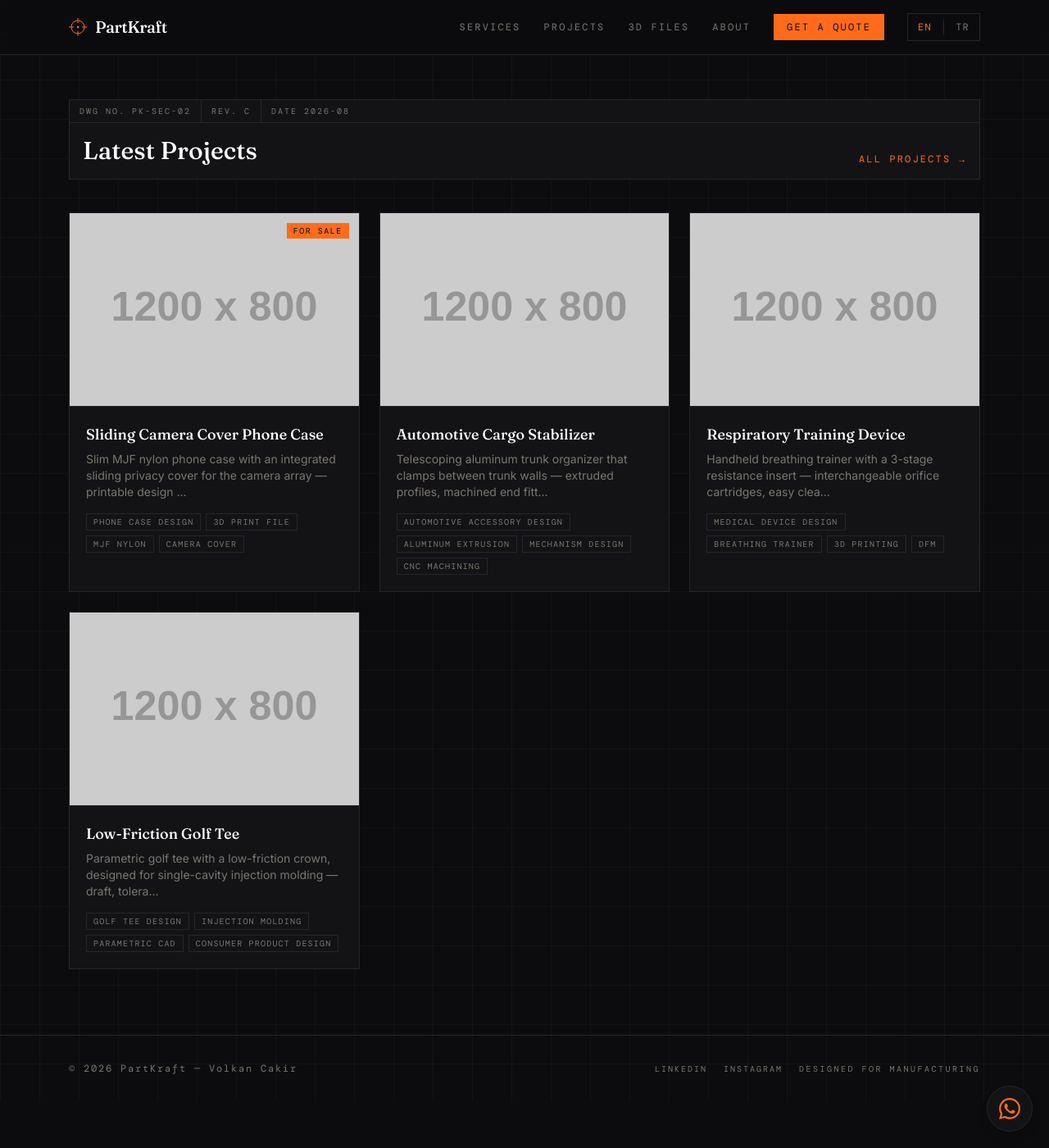
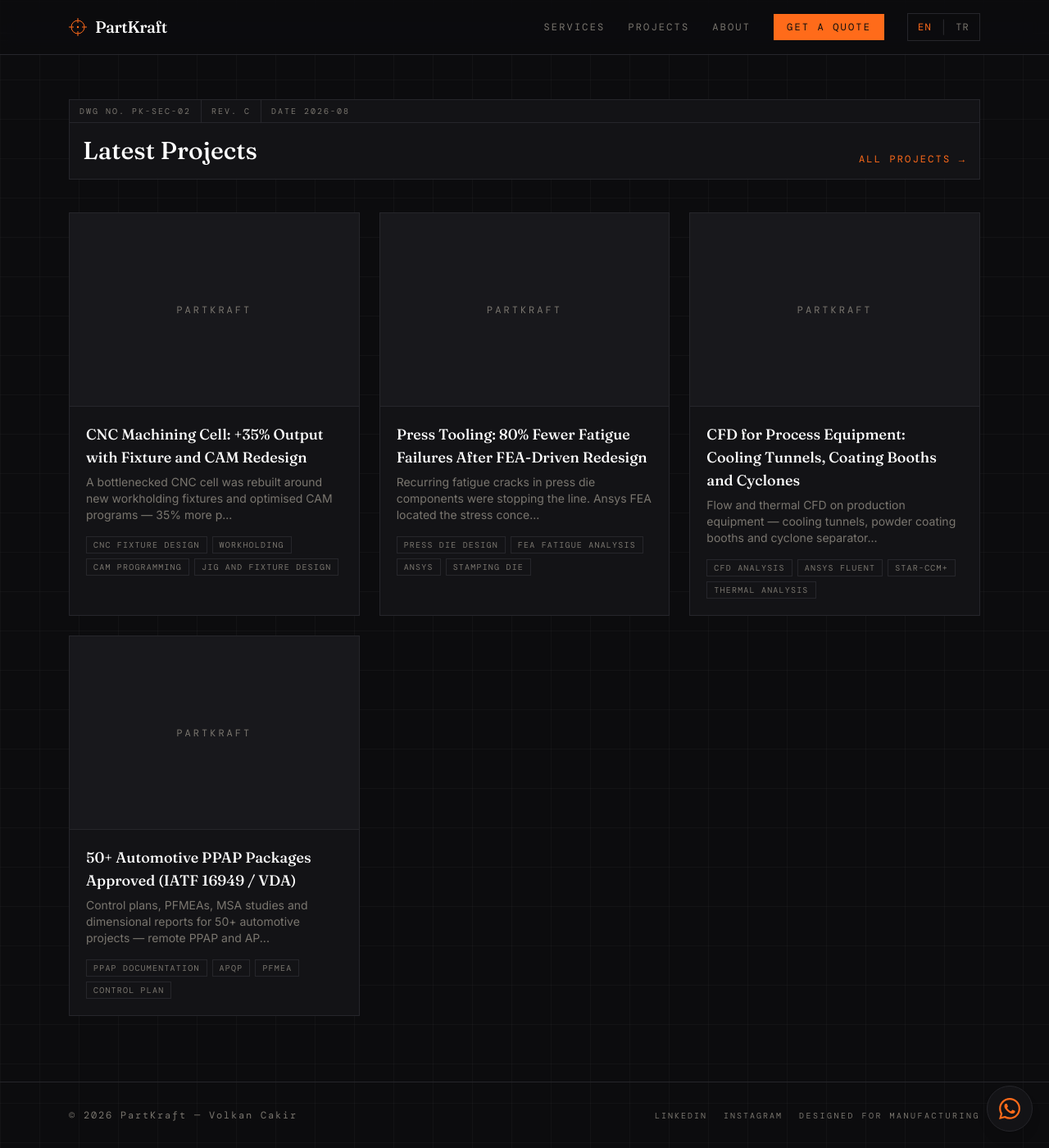
Before and after one commit to volkini/volgraf, a Jekyll site: the page built from index.html, in a window 1280 px wide and 1400 px high, scrolled down 1199 px. Shown: the whole window at 82% size. Built offline with Jekyll 4.4.1, drawn with Linux system fonts in a browser that asks for light colours; nearby versions of some CDN libraries; part of the change alters nothing that is shown.

Commit message:
Replace seed placeholder projects with four real case studies
Removes the four fictional demo projects (golf tee, respiratory device,
cargo stabilizer, phone case) that shipped as seed data and would
misrepresent the portfolio now that the site sells services.

Adds real work in problem-approach-result format: CNC fixture + CAM
(+35% output), press die FEA (-80% fatigue failures), process equipment
CFD (opens the premium simulation lane), and 50+ PPAP packages. Employer
stays anonymous per the agreed rule. Shop nav link now auto-hides while
the catalogue is empty.

Co-Authored-By: Claude Fable 5 <noreply@anthropic.com>

```diff
--- a/_layouts/default.html
+++ b/_layouts/default.html
@@ -99,7 +99,7 @@
       <div class="hidden items-center gap-7 md:flex">
         <a href="{{ '/services/' | relative_url }}" class="font-mono text-xs uppercase tracking-[0.18em] text-faint transition-colors hover:text-accent" data-i18n="nav.services">Services</a>
         <a href="{{ '/projects/' | relative_url }}" class="font-mono text-xs uppercase tracking-[0.18em] text-faint transition-colors hover:text-accent" data-i18n="nav.projects">Projects</a>
-        <a href="{{ '/shop/' | relative_url }}" class="font-mono text-xs uppercase tracking-[0.18em] text-faint transition-colors hover:text-accent" data-i18n="nav.shop">3D Files</a>
+        {% assign shop_items = site.projects | where: "category", "shop" %}{% if shop_items.size > 0 %}<a href="{{ '/shop/' | relative_url }}" class="font-mono text-xs uppercase tracking-[0.18em] text-faint transition-colors hover:text-accent" data-i18n="nav.shop">3D Files</a>{% endif %}
         <a href="{{ '/about/' | relative_url }}" class="font-mono text-xs uppercase tracking-[0.18em] text-faint transition-colors hover:text-accent" data-i18n="nav.about">About</a>
         <a href="{{ '/contact/' | relative_url }}" class="bg-accent px-4 py-2 font-mono text-xs uppercase tracking-[0.18em] text-ink transition-colors hover:bg-white" data-i18n="nav.quote">Get a Quote</a>
         <div class="flex items-center gap-1 border border-line px-1 py-1" role="group" aria-label="Language">
@@ -129,7 +129,7 @@
       <div class="flex flex-col gap-4">
         <a href="{{ '/services/' | relative_url }}" class="font-mono text-xs uppercase tracking-[0.18em] text-faint hover:text-accent" data-i18n="nav.services">Services</a>
         <a href="{{ '/projects/' | relative_url }}" class="font-mono text-xs uppercase tracking-[0.18em] text-faint hover:text-accent" data-i18n="nav.projects">Projects</a>
-        <a href="{{ '/shop/' | relative_url }}" class="font-mono text-xs uppercase tracking-[0.18em] text-faint hover:text-accent" data-i18n="nav.shop">3D Files</a>
+        {% assign shop_items_m = site.projects | where: "category", "shop" %}{% if shop_items_m.size > 0 %}<a href="{{ '/shop/' | relative_url }}" class="font-mono text-xs uppercase tracking-[0.18em] text-faint hover:text-accent" data-i18n="nav.shop">3D Files</a>{% endif %}
         <a href="{{ '/about/' | relative_url }}" class="font-mono text-xs uppercase tracking-[0.18em] text-faint hover:text-accent" data-i18n="nav.about">About</a>
         <a href="{{ '/contact/' | relative_url }}" class="font-mono text-xs uppercase tracking-[0.18em] text-accent hover:text-white" data-i18n="nav.quote">Get a Quote</a>
       </div>
--- a/_projects/automotive-cargo-stabilizer.md
+++ /dev/null
@@ -1,22 +0,0 @@
----
-title: "Automotive Cargo Stabilizer"
-description: "Telescoping aluminum trunk organizer that clamps between trunk walls — extruded profiles, machined end fittings and an over-center locking mechanism."
-summary_tr: "Bagaj duvarları arasına sıkışarak yükü sabitleyen teleskopik alüminyum sistem; ekstrüzyon profiller ve mafsallı kilit mekanizması."
-date: 2026-06-07
-image: https://placehold.co/1200x800/131316/FF6B1A?text=Cargo+Stabilizer
-category: portfolio
-tags: [automotive accessory design, aluminum extrusion, mechanism design, CNC machining, telescoping mechanism]
----
-
-A telescoping aluminum system that clamps between trunk walls to keep cargo in place — no drilling, no adhesives.
-
-## Design highlights
-
-- Custom aluminum extrusion profiles with an internal anti-rotation keyway.
-- Machined end fittings carrying the clamping loads into rubber contact pads.
-- Over-center locking mechanism: one-hand operation, holds preload without creep.
-- Sized against a survey of common trunk widths so one SKU covers most vehicles.
-
-## Outcome
-
-The design balances extrusion tooling cost against machining time, landing on a part count and process mix suited to mid-volume production.
--- /dev/null
+++ b/_projects/cfd-process-equipment.md
@@ -0,0 +1,61 @@
+---
+title: "CFD for Process Equipment: Cooling Tunnels, Coating Booths and Cyclones"
+description: "Flow and thermal CFD on production equipment — cooling tunnels, powder coating booths and cyclone separators — turning airflow guesswork into measured design decisions."
+summary_tr: "Üretim ekipmanlarında akış ve termal CFD analizleri: soğutma tünelleri, toz boya kabinleri ve siklon ayırıcılar — hava akışındaki tahmini ölçülebilir tasarım kararına çevirmek."
+date: 2026-07-05
+category: portfolio
+tags: [CFD analysis, Ansys Fluent, Star-CCM+, thermal analysis, airflow simulation, cyclone separator, powder coating booth, process equipment design]
+---
+
+<!-- GÖRSEL (Volkan onayı bekliyor): Fikirler/vaka-gorselleri/sayfa-20.png
+     (soğutma tüneli + toz boya kabini akış çizgileri — CFD vitrini için birincil)
+     veya sayfa-21.png (siklon, 3 kare). → assets/images/case-cfd.jpg -->
+
+Process equipment is where airflow assumptions get expensive. A cooling tunnel
+that is 20% short does not announce itself — it shows up months later as
+inconsistent product.
+
+## The problem
+
+Equipment like cooling tunnels, powder coating booths and cyclone separators is
+usually sized from rules of thumb and previous builds. That works until
+something changes: a new product, a higher line speed, a different footprint.
+Then the rule of thumb is silently wrong, and the only feedback is scrap.
+
+Physical trial and error on installed equipment is slow, disruptive and
+expensive.
+
+## The approach
+
+- **Flow and thermal CFD** (Ansys Fluent, Star-CCM+) on the actual geometry and
+  the actual operating conditions — not a clean-room idealisation of them.
+- **Cooling tunnels:** velocity and temperature fields through the working
+  volume, checking whether every part in the cross-section gets the same
+  treatment, not just the one in the middle.
+- **Coating booths:** airflow uniformity and capture behaviour, to see where
+  the flow separates or short-circuits.
+- **Cyclone separators:** internal flow structure and separation behaviour
+  against the target particle range.
+- **Reporting that lands:** every study ships with its assumptions, mesh and
+  convergence evidence, and a plain-language recommendation section. A contour
+  plot is not a conclusion.
+
+## The result
+
+Design decisions made before fabrication rather than after installation.
+Virtual prototyping typically removes 40–70% of physical prototype cost — and on
+installed process equipment, the saving is larger still, because the
+alternative is modifying something already bolted to the floor.
+
+## Background
+
+MSc in Marine Engineering (Istanbul Technical University) with a research
+background in hydrodynamics: CFD studies on supercavitating foils and
+propellers improved efficiency by 5–10%. That work also covered wind turbine
+aerodynamics, propeller hydrodynamics and submerged hydrofoils — the same
+solvers and the same discipline about validation, applied to industrial
+equipment.
+
+*Fixed-price analyses, licensing handled transparently — your license remotely,
+cloud per-hour seats, or open-source solvers where appropriate.*
+**[Request a quote](/contact/)** or see [all services](/services/).
--- /dev/null
+++ b/_projects/cnc-fixture-cam-throughput.md
@@ -0,0 +1,58 @@
+---
+title: "CNC Machining Cell: +35% Output with Fixture and CAM Redesign"
+description: "A bottlenecked CNC cell was rebuilt around new workholding fixtures and optimised CAM programs — 35% more parts per shift on the same machine, same operator."
+summary_tr: "Darboğaz olan CNC hücresi; yeni bağlama aparatları ve optimize CAM programlarıyla aynı tezgâh ve aynı operatörle vardiya başına %35 daha fazla parça üretir hale getirildi."
+date: 2026-07-20
+category: portfolio
+tags: [CNC fixture design, workholding, CAM programming, jig and fixture design, machining throughput, aluminium profile machining, setup reduction]
+---
+
+<!-- GÖRSEL (Volkan onayı bekliyor): Fikirler/vaka-gorselleri/sayfa-03.png —
+     çift kafalı CNC render + gerçek saha fotoğrafı. En güçlü güven görseli.
+     Onaylanınca: assets/images/case-cnc-cell.jpg olarak eklenip
+     üst front matter'a `image: /assets/images/case-cnc-cell.jpg` satırı konur. -->
+
+A double-head CNC machining cell for aluminium profiles was the bottleneck of the
+line. The machine was not the limit — the way parts were held and cut was.
+
+## The problem
+
+Throughput was capped by two things, neither of them spindle time:
+
+- **Long setups.** Every product change meant re-clamping and re-indicating the
+  workpiece by hand.
+- **Single-part clamping.** The fixture held one profile at a time, so the
+  machine idled through every load and unload.
+
+Classic symptoms of a cell designed part-by-part rather than as a system.
+
+## The approach
+
+- **Workholding redesign.** New fixtures that locate the profile positively —
+  no re-indicating between changeovers — and hold multiple parts per cycle, so
+  loading happens while the spindle is still cutting.
+- **CAM optimisation.** Toolpaths and tool changes reworked for the new
+  clamping strategy: fewer air moves, fewer tool changes, cutting parameters
+  matched to the actual rigidity of the setup.
+- **Lean method on the changeover.** Setup steps separated into internal
+  (machine stopped) and external (machine running), then everything that could
+  be moved outside the stop was moved outside.
+
+Because the fixture and the CAM program were designed together, neither had to
+compensate for the other — the usual hidden tax when tooling and programming
+are done by different people.
+
+## The result
+
+- **35% more parts per shift** — same machine, same operator, no capital spend.
+- Changeover time cut to a fraction of the original.
+- The cell has been running in serial production since 2021.
+
+## Where this applies
+
+If a machining cell is your constraint, the answer is usually not a bigger
+machine. It is workholding that locates without fuss, and a CAM program written
+by someone who knows how the part is clamped.
+
+*I design fixtures, jigs and gauges — and program the CAM for what I design.*
+**[Request a quote](/contact/)** or see [all services](/services/).
--- a/_projects/low-friction-golf-tee.md
+++ /dev/null
@@ -1,21 +0,0 @@
----
-title: "Low-Friction Golf Tee"
-description: "Parametric golf tee with a low-friction crown, designed for single-cavity injection molding — draft, tolerances and gate location resolved for production."
-summary_tr: "Düşük sürtünmeli taç geometrisine sahip, tek gözlü enjeksiyon kalıbı için tasarlanmış parametrik golf tee'si."
-date: 2026-05-10
-image: https://placehold.co/1200x800/131316/FF6B1A?text=Low-Friction+Golf+Tee
-category: portfolio
-tags: [golf tee design, injection molding, parametric CAD, consumer product design, DFM]
----
-
-A parametric consumer product designed around a low-friction crown geometry that reduces contact area with the ball at impact.
-
-## Design highlights
-
-- Fully-constrained parametric model: height and cup diameter are driving parameters, so the whole family of sizes regenerates from two inputs.
-- Crown ribs sized against the minimum wall thickness of the target resin.
-- Draft angles and tolerances resolved for a single-cavity injection mold, with the gate located to keep witness marks off the visible crown.
-
-## Outcome
-
-The design went from concept sketch to a moldable, production-ready model with a complete drawing package.
--- /dev/null
+++ b/_projects/ppap-apqp-documentation.md
@@ -0,0 +1,63 @@
+---
+title: "50+ Automotive PPAP Packages Approved (IATF 16949 / VDA)"
+description: "Control plans, PFMEAs, MSA studies and dimensional reports for 50+ automotive projects — remote PPAP and APQP documentation for suppliers who lose contracts over paperwork, not parts."
+summary_tr: "50+ otomotiv projesi için kontrol planları, PFMEA, MSA çalışmaları ve boyutsal raporlar — parçası yüzünden değil evrakı yüzünden iş kaybeden tedarikçiler için uzaktan PPAP/APQP dokümantasyonu."
+date: 2026-06-28
+category: portfolio
+tags: [PPAP documentation, APQP, PFMEA, control plan, IATF 16949, VDA, MSA study, automotive supplier, quality documentation]
+---
+
+<!-- GÖRSEL (Volkan'dan bekleniyor): kendi şablonlarından 1 kontrol planı +
+     1 PFMEA sayfası, müşteri/parça verisi KARARTILMIŞ ekran görüntüsü.
+     Yoksa sayfa-10.png'deki kalıp render'ı (otomotiv bağlamı kurar).
+     → assets/images/case-ppap.jpg -->
+
+Suppliers rarely lose an automotive contract because the part is wrong. They
+lose it because the submission package is late, incomplete, or fails the
+customer's review.
+
+## The problem
+
+PPAP and APQP are not optional for OEM-tier work, and they are not the kind of
+paperwork you can improvise near the deadline. A submission needs a control
+plan that matches the process actually running, a PFMEA that reflects real
+failure modes, measurement system analysis that holds up, and a dimensional
+report tied to the right revision of the drawing.
+
+Small and mid-size suppliers usually have the manufacturing capability but not
+a dedicated quality engineering desk. The result is a capable shop repeatedly
+blocked at the documentation gate.
+
+## The approach
+
+Across 50+ projects in an IATF 16949 / VDA environment I have prepared and
+carried through:
+
+- **Control plans** written against the process as it actually runs, not as the
+  flowchart wishes it ran.
+- **PFMEAs** built from real failure history and process knowledge, with
+  actions that a plant will genuinely execute.
+- **MSA studies** — gauge R&R and measurement capability, done before the
+  dimensional report depends on them.
+- **Dimensional reports and full submission packages**, matched to the correct
+  drawing revision and customer-specific requirements.
+- **Customer audit support** through the review itself.
+
+The work translates directly to remote delivery: it is documentation,
+engineering judgement and process knowledge, none of which require standing in
+the plant.
+
+## The result
+
+Approvals across 50+ projects, and a documentation process the plant could
+repeat without me. Offered now as a **fixed-scope remote package** for
+suppliers facing a submission without a quality engineering department.
+
+## Where this applies
+
+If you have won the business and the parts are good but the submission keeps
+coming back, the gap is process documentation — and it is a solvable,
+fixed-scope problem.
+
+*Certified: IATF 16949, VDA QMC, ISO 9001, Lean Six Sigma Green Belt.*
+**[Request a quote](/contact/)** or see [all services](/services/).
--- /dev/null
+++ b/_projects/press-die-fatigue-fea.md
@@ -0,0 +1,56 @@
+---
+title: "Press Tooling: 80% Fewer Fatigue Failures After FEA-Driven Redesign"
+description: "Recurring fatigue cracks in press die components were stopping the line. Ansys FEA located the stress concentrations; redesigned geometry and heat treatment cut fatigue failures by 80%."
+summary_tr: "Pres kalıbı bileşenlerindeki tekrarlayan yorulma çatlakları hattı durduruyordu. Ansys FEA ile gerilme yığılmaları bulundu; yeni geometri ve ısıl işlem reçetesiyle yorulma kaynaklı arızalar %80 azaldı."
+date: 2026-07-12
+category: portfolio
+tags: [press die design, FEA fatigue analysis, Ansys, stamping die, tooling design, tool life, DFM, metal forming]
+---
+
+<!-- GÖRSEL (Volkan onayı bekliyor): Fikirler/vaka-gorselleri/sayfa-19.png
+     ("Tool life fatigue analysis" — kapak adayı) veya sayfa-10.png / sayfa-22.png
+     (pres kalıbı render + FEA konturları). Onaylanınca assets/images/case-press-die.jpg -->
+
+Press die components in an aluminium extrusion and metal forming operation kept
+cracking in service. Each failure meant an unplanned line stop and another
+tooling bill.
+
+## The problem
+
+Fatigue cracking is rarely a material problem and almost never random. It
+repeats in the same place because the geometry puts it there. But on the shop
+floor the symptom looks like bad luck: a tool that "just doesn't last", replaced
+on a schedule nobody chose.
+
+The real costs were the ones not on the tooling invoice — unplanned stops,
+scrapped parts around the failure, and maintenance intervals set by fear rather
+than by data.
+
+## The approach
+
+- **FEA on the critical components** (Ansys) — stamping die and bending tool
+  parts loaded as they actually see service, not as a convenient simplification.
+- **Located the stress concentrations** driving crack initiation, and separated
+  the ones caused by geometry from those caused by the material and
+  heat-treatment specification.
+- **Redesigned** the geometry at those points and revised the material and
+  heat-treatment spec accordingly.
+- **Validated with follow-up analysis** before cutting metal, so the redesign
+  was checked against the same load case that broke the original.
+
+## The result
+
+- **Fatigue-related tooling failures down 80%.**
+- Maintenance intervals extended and, more importantly, based on evidence.
+- The validated methodology was reused across the rest of the die portfolio —
+  the second and third tools cost far less to fix than the first.
+
+## Where this applies
+
+If a tool fails in the same place every time, that is not wear — it is a design
+input you can still change. An FEA study on one component usually pays for
+itself in a single avoided line stop.
+
+*I do structural, fatigue and weld assessments on production tooling — and I
+tell you what to change, not just where it is red.*
+**[Request a quote](/contact/)** or see [all services](/services/).
--- a/_projects/respiratory-training-device.md
+++ /dev/null
@@ -1,22 +0,0 @@
----
-title: "Respiratory Training Device"
-description: "Handheld breathing trainer with a 3-stage resistance insert — interchangeable orifice cartridges, easy cleaning and low-cost assembly."
-summary_tr: "3 kademeli direnç kartuşlu, kolay temizlenen ve düşük maliyetle monte edilen el tipi solunum egzersiz cihazı."
-date: 2026-05-24
-image: https://placehold.co/1200x800/131316/FF6B1A?text=Respiratory+Trainer
-category: portfolio
-tags: [medical device design, breathing trainer, 3D printing, DFM, product development]
----
-
-A handheld breathing trainer built around a 3-stage resistance insert. Interchangeable orifice cartridges give three calibrated resistance levels.
-
-## Design highlights
-
-- Cartridge orifices sized and verified across the three resistance stages.
-- Two-part housing with a quarter-turn interface: no tools needed for cleaning, no small parts to lose.
-- Material choices constrained to skin-safe, washable polymers.
-- Designed for low-cost assembly: every part self-locates, no fasteners.
-
-## Outcome
-
-Functional prototypes validated the resistance curve of each stage; the design is ready for small-batch production.
--- a/_projects/sliding-camera-cover-phone-case.md
+++ /dev/null
@@ -1,23 +0,0 @@
----
-title: "Sliding Camera Cover Phone Case"
-description: "Slim MJF nylon phone case with an integrated sliding privacy cover for the camera array — printable design with a tuned detent feel."
-summary_tr: "Kamera grubu için entegre sürgülü gizlilik kapağı olan, MJF naylon ile basılmış ince telefon kılıfı."
-date: 2026-06-21
-image: https://placehold.co/1200x800/131316/FF6B1A?text=Camera+Cover+Case
-category: shop
-price: ""
-buy_url: ""
-tags: [phone case design, 3D print file, MJF nylon, camera cover, STL file, additive manufacturing]
----
-
-A slim phone case with an integrated sliding privacy cover for the camera array, designed specifically for MJF nylon (PA12).
-
-## Design highlights
-
-- Living-rail slide geometry tuned for a consistent detent feel across print orientations.
-- Wall thicknesses and clearances set from measured MJF shrinkage, not datasheet nominals.
-- The slide snaps in during assembly — no glue, no hardware.
-
-## What you get
-
-The purchase includes print-ready files and a one-page print guide (orientation, expected clearances, post-processing notes).
```
